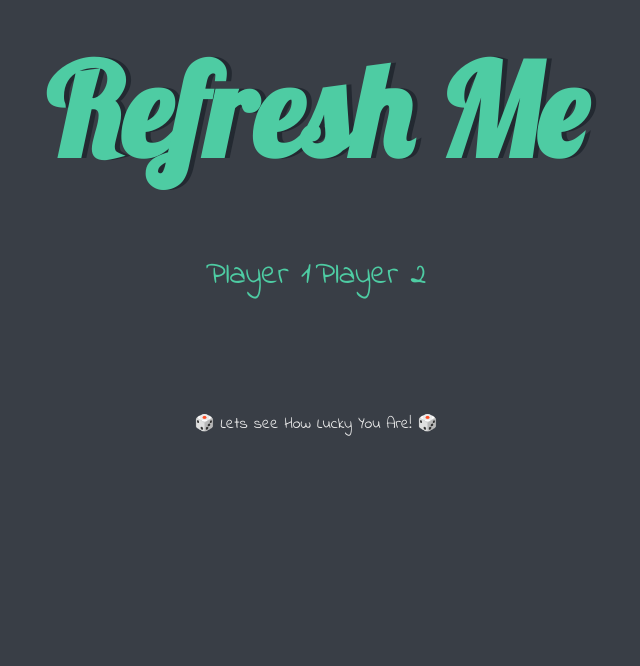
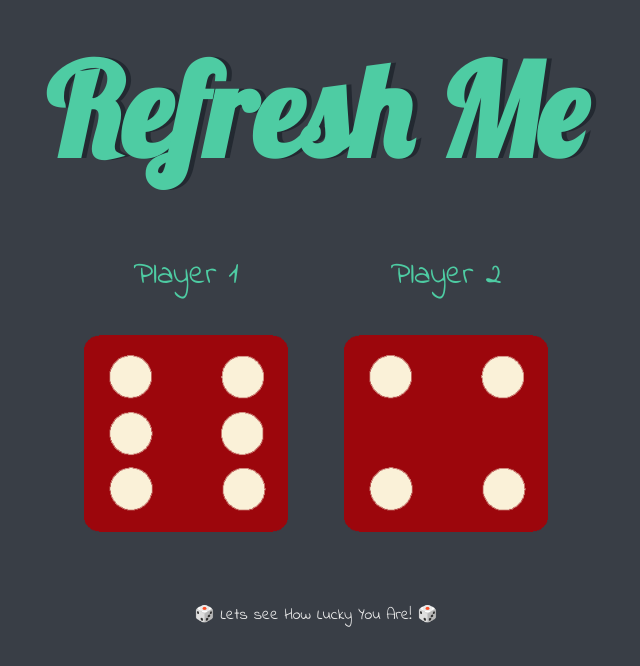
Before and after one commit to YEFRAMU/DiceGame, a plain HTML site: page dicee.html in a window 1280 px wide. Shown: the whole page, without its empty margins (324-964 px from the left). Drawn offline with Linux system fonts and the light colour scheme.

Commit message:
added JS and modified dice in html

```diff
--- a/dicee.html
+++ b/dicee.html
@@ -20,10 +20,11 @@
 
       <div class="dice">
         <p>Player 2</p>
-        <img class="img2" src="" />
+        <img class="img2" src="./images/dice6.png" />
       </div>
     </div>
 
     <footer>🎲 Lets see How Lucky You Are! 🎲</footer>
+    <script src="script.js"></script>
   </body>
 </html>
--- /dev/null
+++ b/script.js
@@ -0,0 +1,7 @@
+const randomNumber1 = Math.floor(Math.random() * 6) + 1;
+console.log(randomNumber1);
+document.querySelector(".img1").setAttribute("src", "./images/dice" + randomNumber1 + ".png")
+
+const randomNumber2 = Math.floor(Math.random() * 6) + 1;
+console.log(randomNumber2);
+document.querySelector(".img2").setAttribute("src", "./images/dice" + randomNumber2 + ".png")
```
